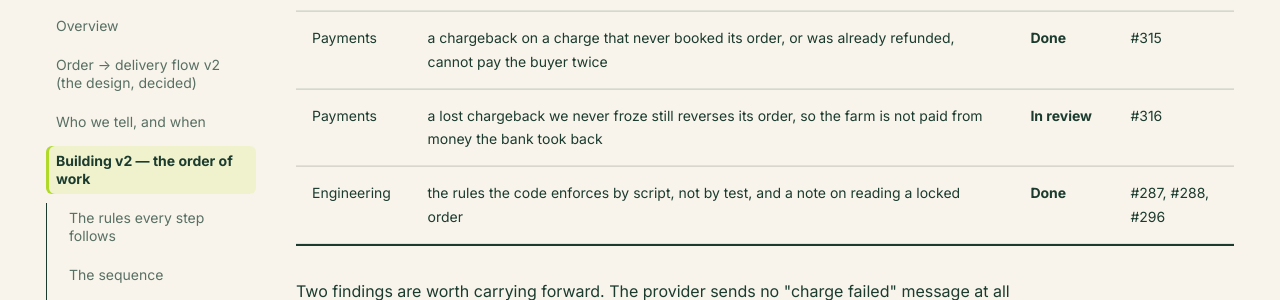
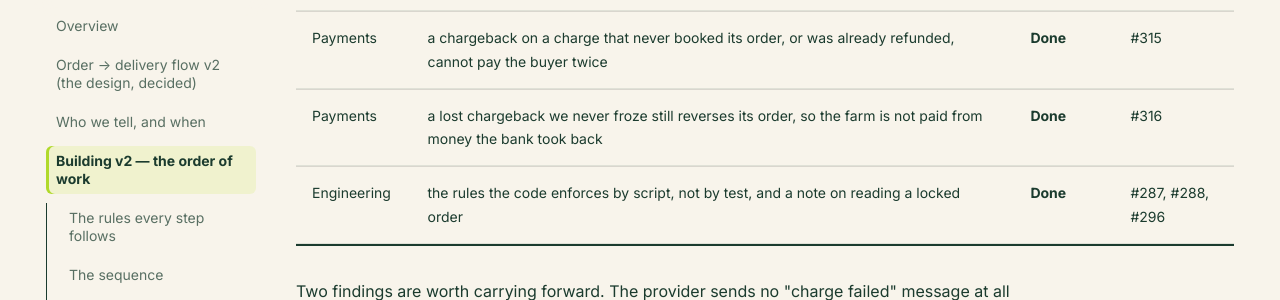
Before and after one commit to cropdoor/cropdoor-almanac, an MkDocs documentation site: the page built from docs/domain/order-delivery-flow-v2-build-order.md, in a window 1280 px wide and 900 px high, scrolled down 10542 px. Shown: the part 153-453 px from the top of the window. Built offline with MkDocs 1.6.1 and Material for MkDocs 9.7.7, drawn with Linux system fonts in a browser that asks for light colours; some web fonts are replaced; comment, search, counter and statistics services are not loaded.

Commit message:
tracker: a lost chargeback we never froze still reverses is done (#316)

```diff
--- a/docs/domain/order-delivery-flow-v2-build-order.md
+++ b/docs/domain/order-delivery-flow-v2-build-order.md
@@ -136,7 +136,7 @@ Found while building step 3's refunds and while testing against the real payment
 | Notifications | a payment returned after its order was cancelled is told as that, not as a refund | **Done** | #313 |
 | Payments | a charge that does not book still records the fee the provider kept on it, and a charge already handed to Admin-Ops to refund by hand never books afterwards | **Done** | #314 |
 | Payments | a chargeback on a charge that never booked its order, or was already refunded, cannot pay the buyer twice | **Done** | #315 |
-| Payments | a lost chargeback we never froze still reverses its order, so the farm is not paid from money the bank took back | **In review** | #316 |
+| Payments | a lost chargeback we never froze still reverses its order, so the farm is not paid from money the bank took back | **Done** | #316 |
 | Engineering | the rules the code enforces by script, not by test, and a note on reading a locked order | **Done** | #287, #288, #296 |
 
 Two findings are worth carrying forward. The provider sends no "charge failed" message at all — a failed card simply leaves the transaction unpaid, and the platform notices by asking. And a payment attempt now says why it did not count, which is what a refund-by-hand needs: the attempt itself names the charge to give back.
```
